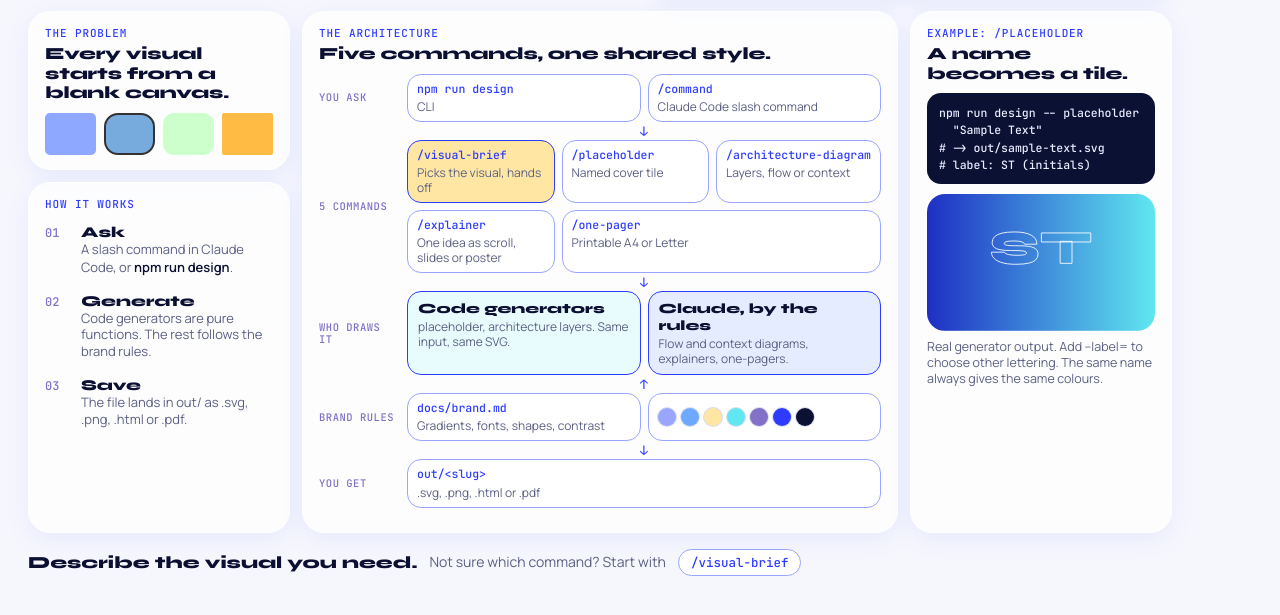
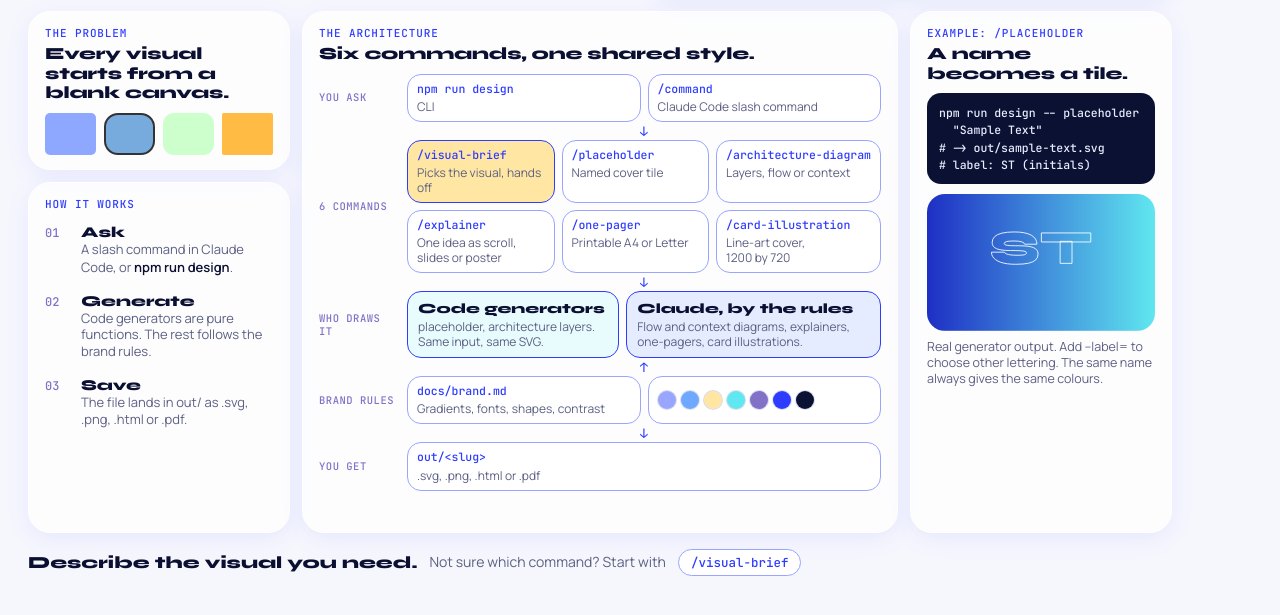
Before and after one commit to anna-hovhan/design-assistant, a website: page docs/design-assistant-readme-card.html in a window 1280 px wide. Shown: the part 145-760 px from the top of the page. Drawn offline with Linux system fonts and the light colour scheme.

Commit message:
Docs: six commands, with /card-illustration on the card and the explainer
The card, its PNG and the explainer page said five commands and left out
/card-illustration. Both pages now show all six and list card
illustrations among what Claude draws by the rules. The explainer's lead
no longer says the tool draws in the portfolio's look, since the site has
its own design system.

README: the card's alt text says six, the Generators section is now
Commands with a section each for /visual-brief, /explainer and
/one-pager, and the Templates section names every folder in templates/.

Co-Authored-By: Claude Opus 5.5 <noreply@anthropic.com>

```diff
--- a/docs/design-assistant-readme-card.html
+++ b/docs/design-assistant-readme-card.html
@@ -68,19 +68,20 @@ pre{font:500 11.5px/1.5 'JetBrains Mono',monospace;background:#0b1132;color:#e9e
         <div><b>03</b><p><strong>Save</strong><span>The file lands in out/ as .svg, .png, .html or .pdf.</span></p></div>
       </div></div>
   </div>
-  <div class="card"><div class="tag">The architecture</div><h3>Five commands, one shared style.</h3>
+  <div class="card"><div class="tag">The architecture</div><h3>Six commands, one shared style.</h3>
     <div class="layer"><b>You ask</b><div class="row" style="grid-template-columns:1fr 1fr"><div class="c"><code>npm run design</code><small>CLI</small></div><div class="c"><code>/command</code><small>Claude Code slash command</small></div></div></div>
     <div class="dn">&darr;</div>
-    <div class="layer"><b>5 commands</b><div class="row" style="grid-template-columns:repeat(3,1fr)">
+    <div class="layer"><b>6 commands</b><div class="row" style="grid-template-columns:repeat(3,1fr)">
       <div class="c router"><code>/visual-brief</code><small>Picks the visual, hands off</small></div>
       <div class="c"><code>/placeholder</code><small>Named cover tile</small></div>
       <div class="c"><code>/architecture-diagram</code><small>Layers, flow or context</small></div>
       <div class="c"><code>/explainer</code><small>One idea as scroll, slides or poster</small></div>
-      <div class="c" style="grid-column:span 2"><code>/one-pager</code><small>Printable A4 or Letter</small></div></div></div>
+      <div class="c"><code>/one-pager</code><small>Printable A4 or Letter</small></div>
+      <div class="c"><code>/card-illustration</code><small>Line-art cover, 1200&nbsp;by&nbsp;720</small></div></div></div>
     <div class="dn">&darr;</div>
-    <div class="layer"><b>Who draws it</b><div class="row" style="grid-template-columns:1fr 1fr">
+    <div class="layer"><b>Who draws it</b><div class="row" style="grid-template-columns:1fr 1.2fr">
       <div class="eng code"><strong>Code generators</strong><small>placeholder, architecture layers. Same input, same SVG.</small></div>
-      <div class="eng hand"><strong>Claude, by the rules</strong><small>Flow and context diagrams, explainers, one-pagers.</small></div></div></div>
+      <div class="eng hand"><strong>Claude, by the rules</strong><small>Flow and context diagrams, explainers, one-pagers, card illustrations.</small></div></div></div>
     <div class="dn">&uarr;</div>
     <div class="layer"><b>Brand rules</b><div class="row" style="grid-template-columns:1fr 1fr"><div class="c"><code>docs/brand.md</code><small>Gradients, fonts, shapes, contrast</small></div><div class="c sw" aria-label="Brand colours"><i style="background:#99a5ff"></i><i style="background:#6fa8ff"></i><i style="background:#ffe7a3"></i><i style="background:#60e7f0"></i><i style="background:#8271c6"></i><i style="background:#2e3cff"></i><i style="background:#0b1132"></i></div></div></div>
     <div class="dn">&darr;</div>
```
Also changed, not shown: docs/design-assistant-explainer.html (+9 -8 lines), README.md, docs/design-assistant-card.png.
